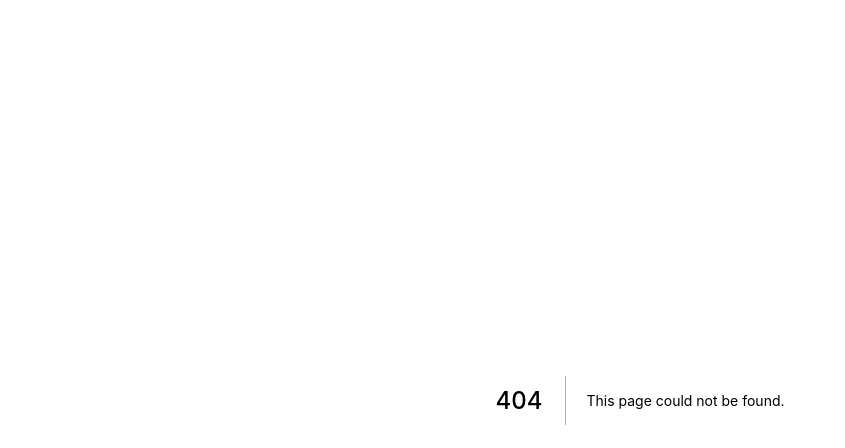
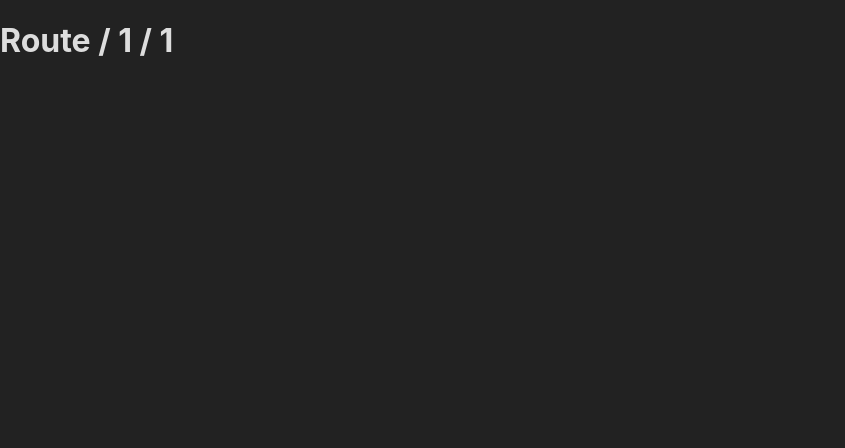
Before and after one commit to FelipeSaadi/Estudos, a Next.js app in the folder next.js/next-basic/: page /routes/1/1 in a window 1280 px wide. Before the commit this address had no page. Shown: the top 448 px of the page, without its empty margins (0-845 px from the left). Built offline with nearby package versions, Linux system fonts and the light colour scheme.

Commit message:
completed the lesson Routes #02 from Next.js

```diff
--- /dev/null
+++ b/next.js/next-basic/src/pages/routes/[id]/[name].jsx
@@ -0,0 +1,13 @@
+import { useRouter } from "next/router";
+
+export default function idAndName() {
+  const router = useRouter()
+  const id = router.query.id
+  const name = router.query.name
+
+  return (
+    <div>
+      <h1>Route / {id} / {name}</h1>
+    </div>
+  )
+}
```
Also changed, not shown: next.js/next-basic/src/pages/routes/[id]/find.jsx (added, +12 -0 lines).
